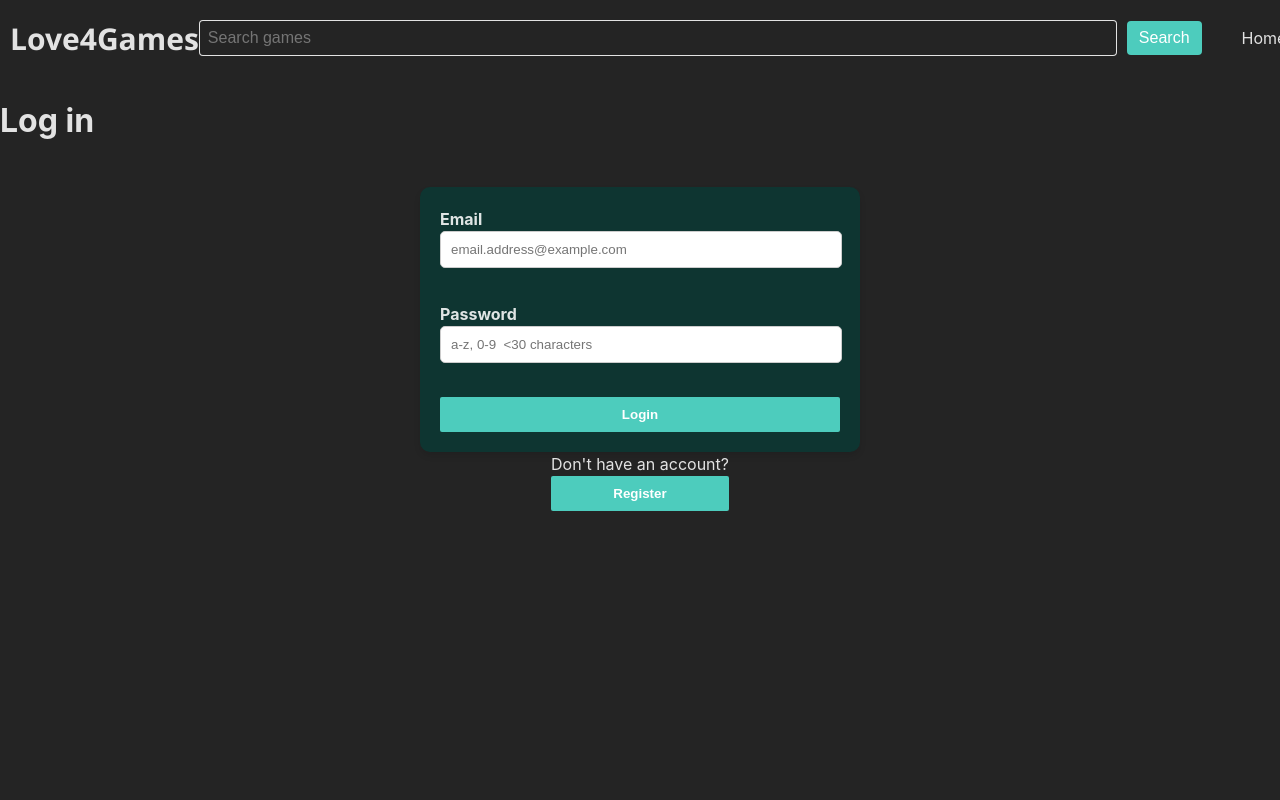
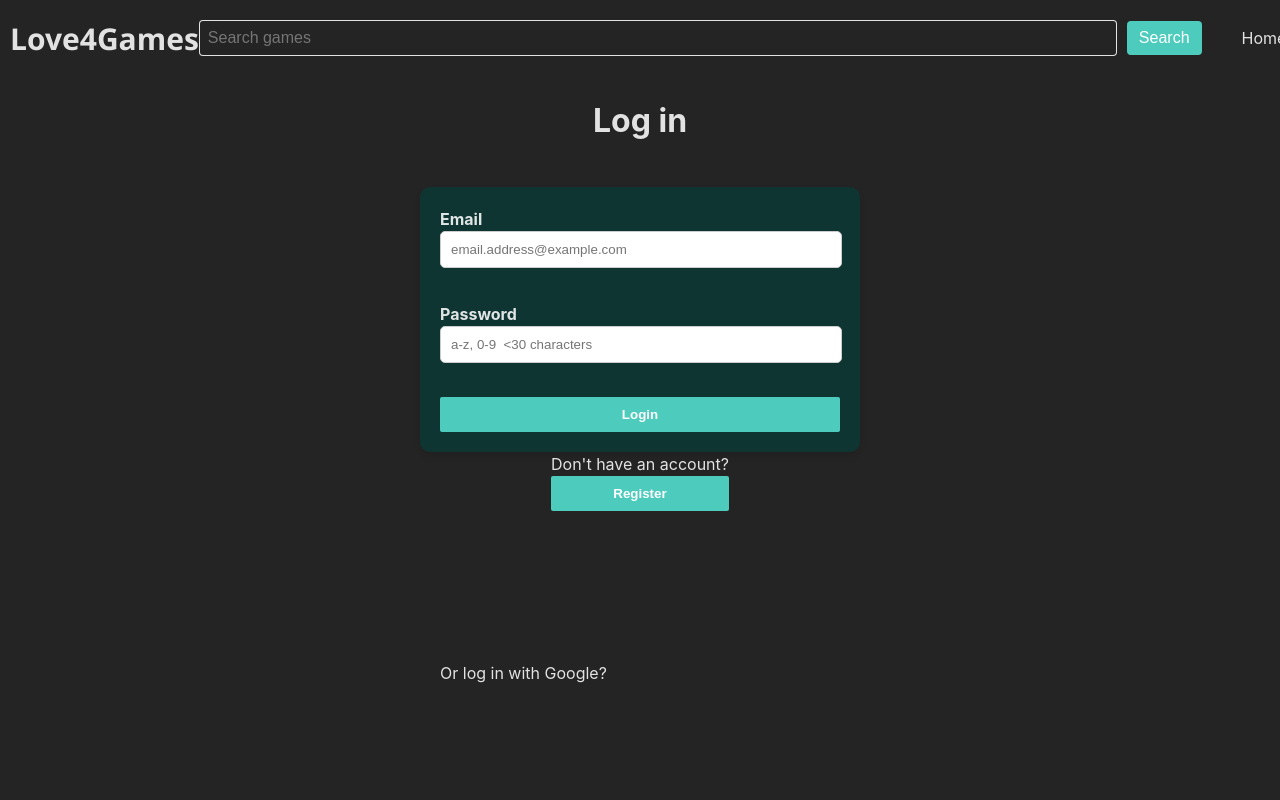
Before and after one commit to Alex874565/PCWebApp, a React (Vite) app: page /login in a window 1280 px wide. Shown: the top 800 px of the page. Built offline with nearby package versions, Linux system fonts and the light colour scheme.

Commit message:
Update login.css

```diff
--- a/src/pages/login/login.css
+++ b/src/pages/login/login.css
@@ -0,0 +1,30 @@
+.title {
+    text-align: center;
+}
+
+.google-login-wrapper {
+    width: 100%;
+    max-width: 400px;
+    background-color: #0e353100;
+    border-radius: 10px;
+    padding: 20px;
+    margin-bottom: 20px;
+    position: absolute;
+    left: 50%;
+    transform: translateX(-50%);
+    bottom: 30px;
+}
+
+.google-login-wrapper p {
+    margin-bottom: 5px;
+}
+
+.google-login-wrapper .google-login-button {
+    width: 100%;
+    padding: 10px;
+    border: none;
+    border-radius: 2px;
+    font-weight: bold;
+    cursor: pointer;
+    transition: background-color 0.3s ease;
+}
```
